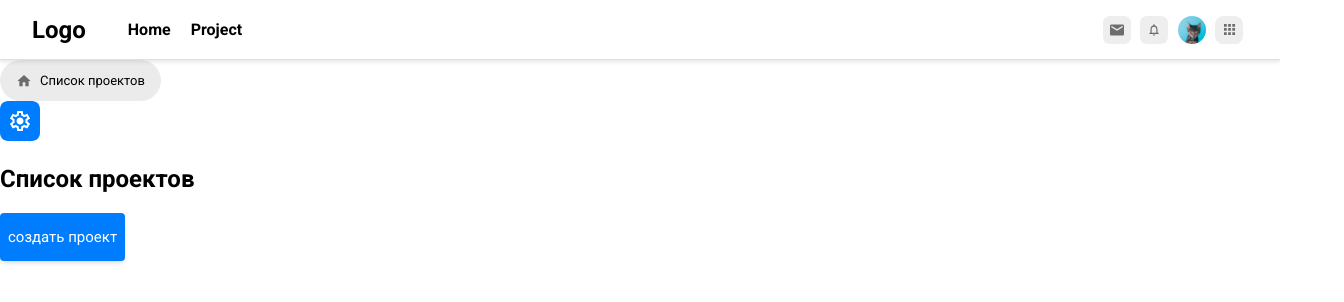
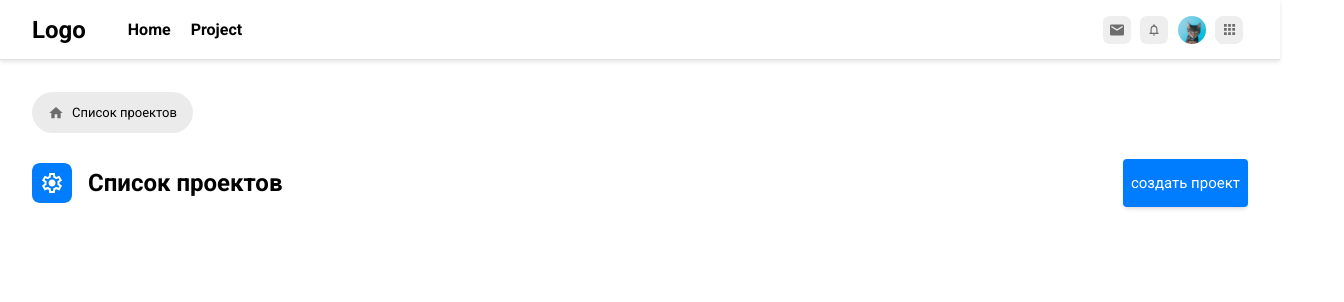
Before and after one commit to digitable-lol/light-traffic, a React (Create React App) app in the folder TrafficLight/trafficlight/: page / in a window 1280 px wide. Shown: the top 302 px of the page, 1344 px wide, since content can reach past the window. Built offline with nearby package versions, Linux system fonts and the light colour scheme.

Commit message:
fix: fix the location of the create button

```diff
--- a/TrafficLight/trafficlight/src/pages/project/ProjectPage.tsx
+++ b/TrafficLight/trafficlight/src/pages/project/ProjectPage.tsx
@@ -3,16 +3,19 @@ import Header from "../../components/Header/Header.tsx";
 import HomeButton from "../../components/HomeButton/HomeButton.tsx";
 import settings from "../../assets/settings.svg";
 import CreateProjectButton from "../../components/CreateProjectButton/CreateProjectButton.tsx";
+import "./styles.css";
 
 const ProjectPage = () => {
   return (
     <div>
       <Header />
-      <div>
+      <div className="main">
         <HomeButton />
-        <div>
-          <img src={settings} alt="settings" width="40" height="40" />
-          <h2>Список проектов</h2>
+        <div className="menu">
+          <div className="menu-right">
+            <img src={settings} alt="settings" width="40" height="40" />
+            <h2>Список проектов</h2>
+          </div>
           <CreateProjectButton />
         </div>
       </div>
--- a/TrafficLight/trafficlight/src/pages/project/styles.css
+++ b/TrafficLight/trafficlight/src/pages/project/styles.css
@@ -0,0 +1,23 @@
+.main {
+    display: flex;
+    flex-direction: column;
+    align-items: start;
+    gap: 16px;
+    width: 100%;
+    padding: 2em;
+}
+
+.menu {
+    display: flex;
+    flex-direction: row;
+    justify-content: space-between;
+    align-items: center;
+    width: 95%;
+}
+
+.menu-right {
+    display: flex;
+    justify-content: left;
+    align-items: center;
+    gap: 16px;
+}
```
